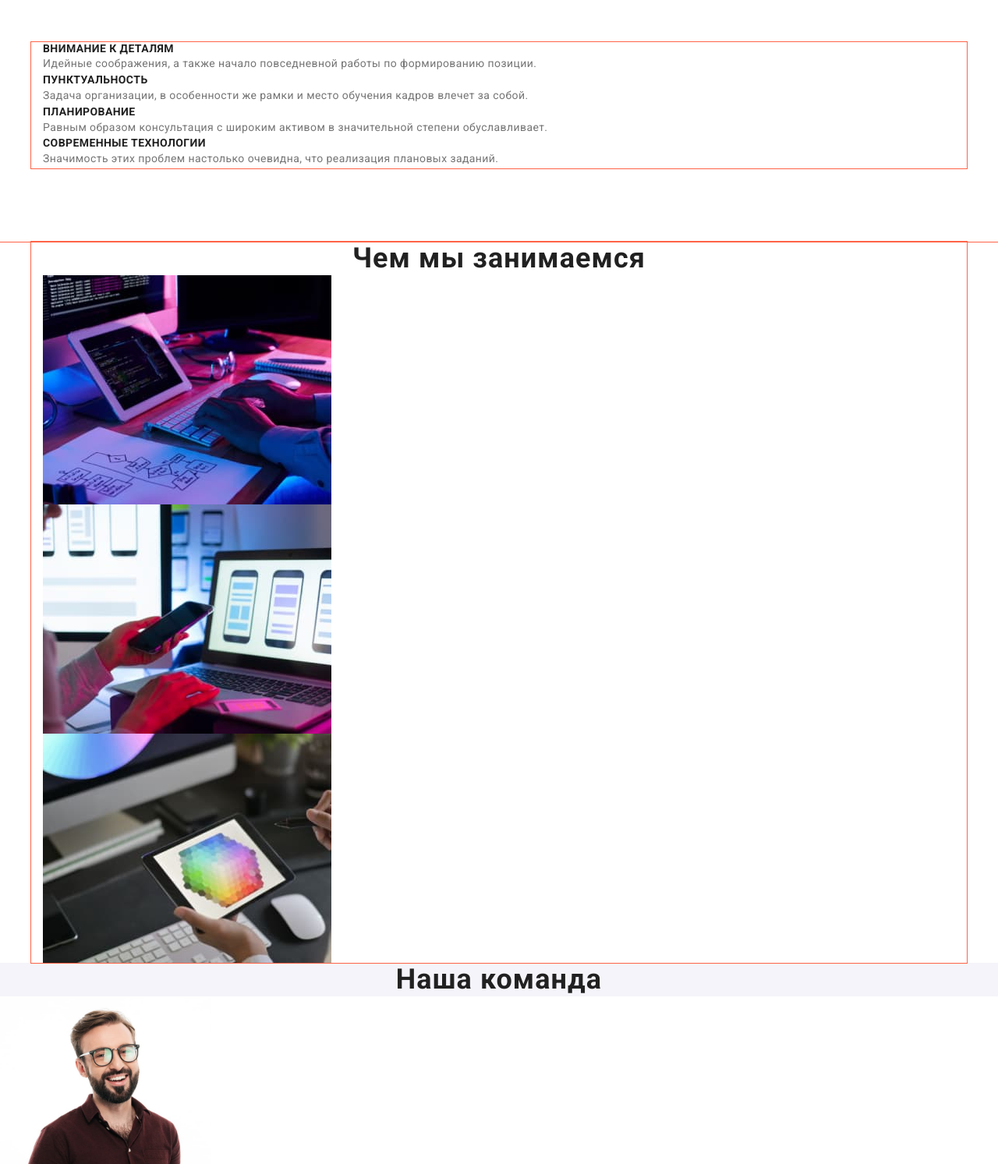
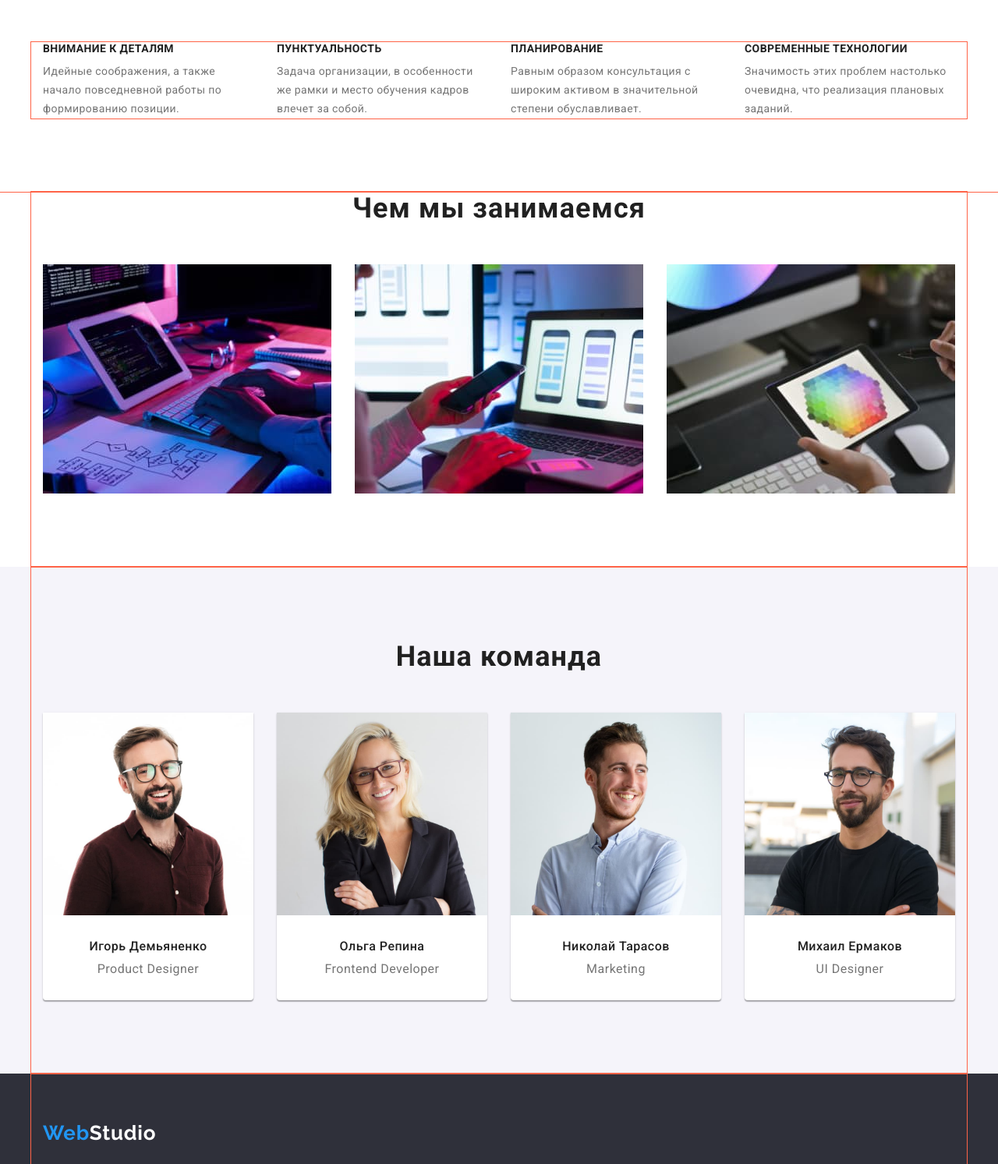
Before and after one commit to DmytroMelnyk1992/goit-markup-hw-03, a plain HTML site: page index.html in a window 1280 px wide. Shown: the part 760-2253 px from the top of the page at 78% size. Drawn offline with nearby package versions, Linux system fonts and the light colour scheme.

Commit message:
index done

```diff
--- a/css/styles.css
+++ b/css/styles.css
@@ -185,6 +185,19 @@ h2 {
   outline: 1px solid tomato;
 }
 
+.benefits-set {
+  display: flex;
+}
+
+.benefits-set-item {
+  flex-basis: calc((100%-120px) / 4);
+  min-width: 270px;
+}
+
+.benefits-set-item:not(:first-child) {
+  margin-left: 30px;
+}
+
 .benefits {
   color: var(--primary-text-color);
   font-weight: 700;
@@ -192,6 +205,7 @@ h2 {
   line-height: 1.2;
   letter-spacing: var(--main-letter-spacing);
   text-transform: uppercase;
+  margin-bottom: 10px;
 }
 
 .benefits-text {
@@ -203,6 +217,27 @@ h2 {
 }
 /*activity-section*/
 
+.activity-title {
+  display: flex;
+  justify-content: center;
+  padding-bottom: 50px;
+}
+
+.activity-description {
+  display: flex;
+}
+
+.activity-description-item {
+  align-self: center;
+  flex-basis: calc((100%-90px) / 3);
+  min-width: 370px;
+  padding-bottom: 94px;
+}
+
+.activity-description-item:not(:first-child) {
+  margin-left: 30px;
+}
+
 /*our-team-section*/
 
 .our-team-section {
@@ -211,6 +246,24 @@ h2 {
 
 .team-member-container {
   background: #ffffff;
+  flex-basis: calc((100%-120px) / 4);
+  border-bottom-left-radius: 4px;
+  border-bottom-right-radius: 4px;
+  box-shadow: 0px 1px 3px rgba(0, 0, 0, 0.12), 0px 1px 1px rgba(0, 0, 0, 0.14),
+    0px 2px 1px rgba(0, 0, 0, 0.2);
+}
+
+.team-member-container:not(:first-child) {
+  margin-left: 30px;
+}
+.our-team-title {
+  padding-top: 94px;
+  padding-bottom: 50px;
+}
+
+.our-team-member-list {
+  display: flex;
+  padding-bottom: 94px;
 }
 
 .team-member {
@@ -220,6 +273,8 @@ h2 {
   line-height: 1.2;
   text-align: center;
   letter-spacing: var(--main-letter-spacing);
+  padding-top: 30px;
+  padding-bottom: 10px;
 }
 
 .team-member-position {
@@ -229,11 +284,20 @@ h2 {
   line-height: 1.2;
   text-align: center;
   letter-spacing: var(--main-letter-spacing);
+  padding-bottom: 30px;
 }
 /*footer-section*/
 
 .footer-container {
   background: var(--background-color-1);
+}
+
+/*padding-top: 60px;
+padding-bottom: 20 px:*/
+
+.footer-logo {
+  padding-top: 60px;
+  padding-bottom: 20px;
 }
 
 .web-footer {
@@ -247,8 +311,10 @@ h2 {
   line-height: 1.7;
   letter-spacing: var(--main-letter-spacing);
   text-decoration: none;
+  padding-bottom: 9px;
 }
 .footer-tel {
+  display: block;
   color: var(--p-text-color);
   text-decoration: none;
   font-style: normal;
@@ -257,9 +323,11 @@ h2 {
   line-height: 1.7;
   letter-spacing: var(--main-letter-spacing);
   color: rgba(255, 255, 255, 0.6);
+  padding-bottom: 60px;
 }
 
 .footer-mail {
+  display: block;
   color: var(--p-text-color);
   font-style: normal;
   text-decoration: none;
@@ -268,6 +336,7 @@ h2 {
   line-height: 1.7;
   letter-spacing: var(--main-letter-spacing);
   color: rgba(255, 255, 255, 0.6);
+  padding-bottom: 9px;
 }
 
 /*--------------portfolio-page------------------*/
--- a/index.html
+++ b/index.html
@@ -59,29 +59,29 @@
       <!--our-benefits-section-->
       <section class="our-benefits-section">
         <div class="container">
-          <ul>
-            <li>
+          <ul class="benefits-set">
+            <li class="benefits-set-item">
               <h3 class="benefits">Внимание к деталям</h3>
               <p class="benefits-text">
                 Идейные соображения, а также начало повседневной работы по
                 формированию позиции.
               </p>
             </li>
-            <li>
+            <li class="benefits-set-item">
               <h3 class="benefits">Пунктуальность</h3>
               <p class="benefits-text">
                 Задача организации, в особенности же рамки и место обучения
                 кадров влечет за собой.
               </p>
             </li>
-            <li>
+            <li class="benefits-set-item">
               <h3 class="benefits">Планирование</h3>
               <p class="benefits-text">
                 Равным образом консультация с широким активом в значительной
                 степени обуславливает.
               </p>
             </li>
-            <li>
+            <li class="benefits-set-item">
               <h3 class="benefits">Современные технологии</h3>
               <p class="benefits-text">
                 Значимость этих проблем настолько очевидна, что реализация
@@ -94,17 +94,18 @@
       <!--activity-section-->
       <section>
         <div class="container">
-        <h2>Чем мы занимаемся</h2>
-        <ul>
-          <li><img src="images/box_1.jpg" alt="code" width="370" /></li>
-          <li><img src="images/box_2.jpg" alt="code" width="370" /></li>
-          <li><img src="images/box_3.jpg" alt="code" width="370" /></li></div>
+        <h2 class="activity-title">Чем мы занимаемся</h2>
+        <ul class="activity-description">
+          <li class="activity-description-item"><img src="images/box_1.jpg" alt="code" width="370" /></li>
+          <li class="activity-description-item"><img src="images/box_2.jpg" alt="code" width="370" /></li>
+          <li class="activity-description-item"><img src="images/box_3.jpg" alt="code" width="370" /></li></div>
         </ul>
       </section>
       <!--our-team-section-->
       <section class="our-team-section">
-        <h2>Наша команда</h2>
-        <ul>
+        <div class="container">
+        <h2 class="our-team-title">Наша команда</h2>
+        <ul class="our-team-member-list">
           <li class="team-member-container">
             <img src="images/team_1.jpg" alt="Игорь Демьяненко" width="270" />
             <p class="team-member">Игорь Демьяненко</p>
@@ -126,12 +127,15 @@
             <p class="team-member-position">UI Designer</p>
           </li>
         </ul>
+      </div>
       </section>
     </main>
     <footer class="footer-container">
-      <a href="WebStudio" class="logo"
+      <div class="container">
+        <div class="footer-logo">
+      <a href="WebStudio" class="logo footer-logo"
         ><span class="web">Web</span><span class="web-footer">Studio</span></a
-      >
+      ></div>
       <address>
         <p class="address">г. Киев, пр-т Леси Украинки, 26</p>
         <a href="mailto:info@example.com" class="footer-mail"
@@ -139,6 +143,7 @@
         >
         <a href="tel:+380991111111" class="footer-tel">+38099 111 11 11</a>
       </address>
+    </div>
     </footer>
   </body>
 </html>
```
Also changed, not shown: portfolio.html (+28 -12 lines).
